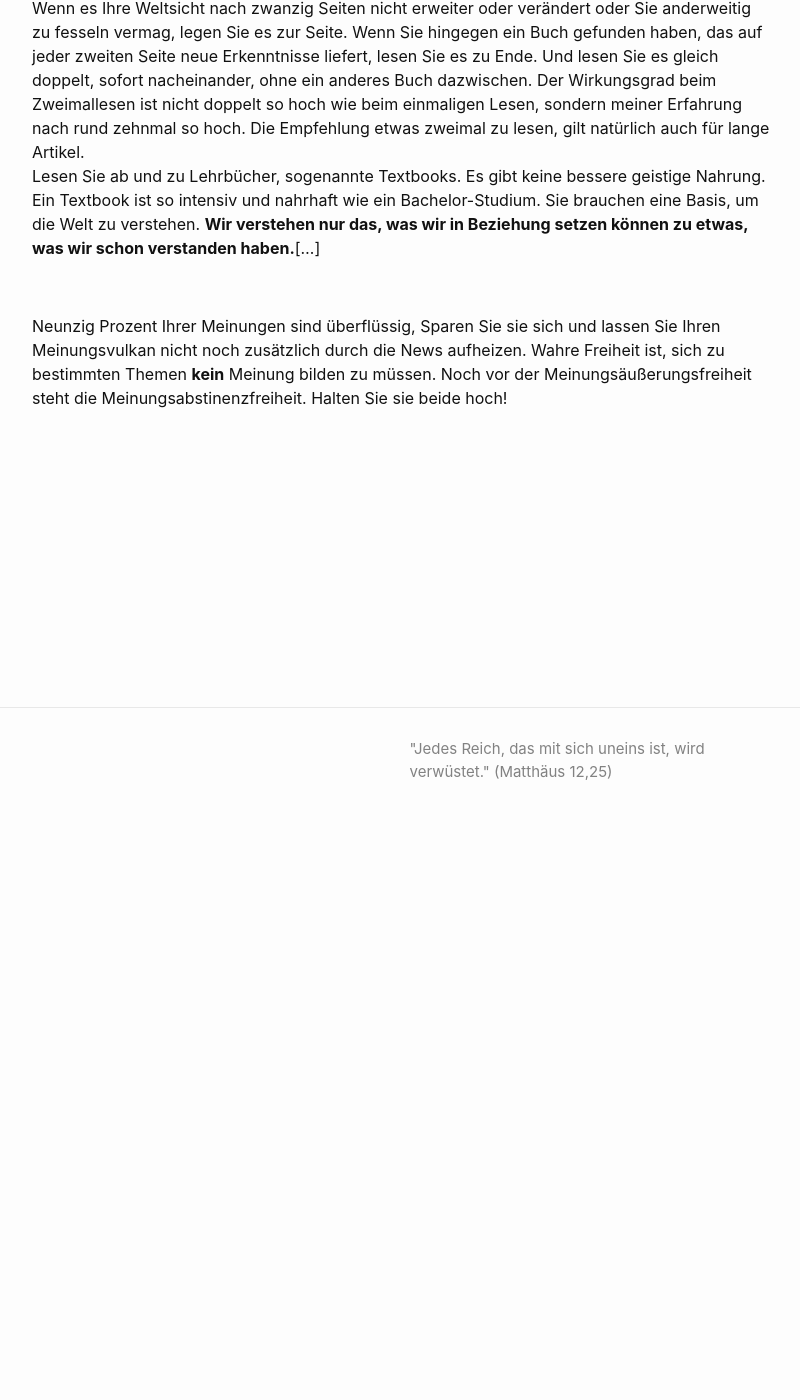
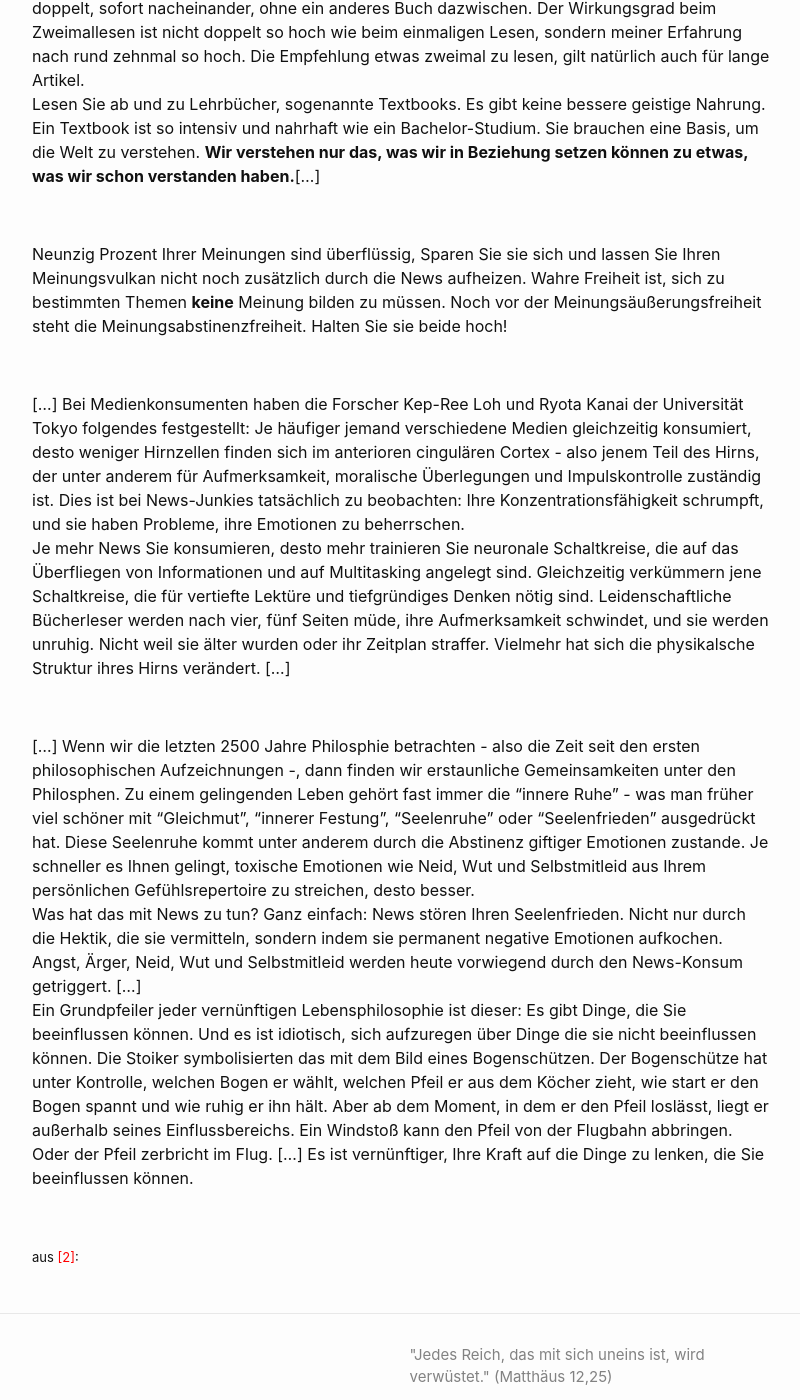
Before and after one commit to Hautaklyttn/-selbst-, a Jekyll site: the page built from docs/sonstiges.md, in a window 1280 px wide and 1400 px high, scrolled down 557 px. Shown: the whole window, without its empty margins (238-1038 px from the left). Built offline with Jekyll 4.4.1, drawn with Linux system fonts in a browser that asks for light colours; some of the changed text lies outside the part shown.

Commit message:
new chapter

```diff
--- a/docs/sonstiges.md
+++ b/docs/sonstiges.md
@@ -5,10 +5,10 @@ layout: default
 [Back](./)
 
 [[1] Rolf Dobelli - *Die Kunst des digitalen Lebens*](#book1)
-[[2]
-[[3]
-[[4]
-[[5]
+[[2]  ](#book2)
+[[3]  ](#book3)
+[[4]  ](#book4)
+[[5]  ](#book5)
 
 
 &nbsp;
@@ -42,7 +42,48 @@ was wir schon verstanden haben.**[...]
 
 Neunzig Prozent Ihrer Meinungen sind überflüssig, Sparen Sie sie sich und lassen Sie Ihren
 Meinungsvulkan nicht noch zusätzlich durch die News aufheizen. Wahre Freiheit ist, sich zu
-bestimmten Themen **kein** Meinung bilden zu müssen. Noch vor der Meinungsäußerungsfreiheit
+bestimmten Themen **keine** Meinung bilden zu müssen. Noch vor der Meinungsäußerungsfreiheit
 steht die Meinungsabstinenzfreiheit. Halten Sie sie beide hoch!
 
 &nbsp;
+
+[...] Bei Medienkonsumenten haben die Forscher Kep-Ree Loh und Ryota Kanai der Universität
+Tokyo folgendes festgestellt: Je häufiger jemand verschiedene Medien gleichzeitig konsumiert,
+desto weniger Hirnzellen finden sich im anterioren cingulären Cortex - also jenem Teil des
+Hirns, der unter anderem für Aufmerksamkeit, moralische Überlegungen und Impulskontrolle
+zuständig ist. Dies ist bei News-Junkies tatsächlich zu beobachten: Ihre Konzentrationsfähigkeit
+schrumpft, und sie haben Probleme, ihre Emotionen zu beherrschen.
+Je mehr News Sie konsumieren, desto mehr trainieren Sie neuronale Schaltkreise, die auf das
+Überfliegen von Informationen und auf Multitasking angelegt sind. Gleichzeitig verkümmern
+jene Schaltkreise, die für vertiefte Lektüre und tiefgründiges Denken nötig sind.
+Leidenschaftliche Bücherleser werden nach vier, fünf Seiten müde, ihre Aufmerksamkeit schwindet,
+und sie werden unruhig. Nicht weil sie älter wurden oder ihr Zeitplan straffer. Vielmehr hat
+sich die physikalsche Struktur ihres Hirns verändert. [...]
+
+&nbsp;
+
+[...] Wenn wir die letzten 2500 Jahre Philosphie betrachten - also die Zeit seit den ersten
+philosophischen Aufzeichnungen -, dann finden wir erstaunliche Gemeinsamkeiten unter
+den Philosphen. Zu einem gelingenden Leben gehört fast immer die "innere Ruhe" - was
+man früher viel schöner mit "Gleichmut", "innerer Festung", "Seelenruhe" oder
+"Seelenfrieden" ausgedrückt hat. Diese Seelenruhe kommt unter anderem durch die
+Abstinenz giftiger Emotionen zustande. Je schneller es Ihnen gelingt, toxische
+Emotionen wie Neid, Wut und Selbstmitleid aus Ihrem persönlichen Gefühlsrepertoire
+zu streichen, desto besser.
+Was hat das mit News zu tun? Ganz einfach: News stören Ihren Seelenfrieden. Nicht
+nur durch die Hektik, die sie vermitteln, sondern indem sie permanent negative
+Emotionen aufkochen. Angst, Ärger, Neid, Wut und Selbstmitleid werden heute
+vorwiegend durch den News-Konsum getriggert. [...]
+Ein Grundpfeiler jeder vernünftigen Lebensphilosophie ist dieser: Es gibt Dinge, die Sie
+beeinflussen können. Und es ist idiotisch, sich aufzuregen über Dinge die sie nicht
+beeinflussen können. Die Stoiker symbolisierten das mit dem Bild eines Bogenschützen.
+Der Bogenschütze hat unter Kontrolle, welchen Bogen er wählt, welchen Pfeil er aus
+dem Köcher zieht, wie start er den Bogen spannt und wie ruhig er ihn hält. Aber ab dem
+Moment, in dem er den Pfeil loslässt, liegt er außerhalb seines Einflussbereichs. Ein
+Windstoß kann den Pfeil von der Flugbahn abbringen. Oder der Pfeil zerbricht im Flug.
+[...] Es ist vernünftiger, Ihre Kraft auf die Dinge zu lenken, die Sie beeinflussen
+können.
+
+&nbsp;
+
+<a name="book2"></a> <font size="-1">aus <span style="color:red ">[2]</span>:</font>
```
